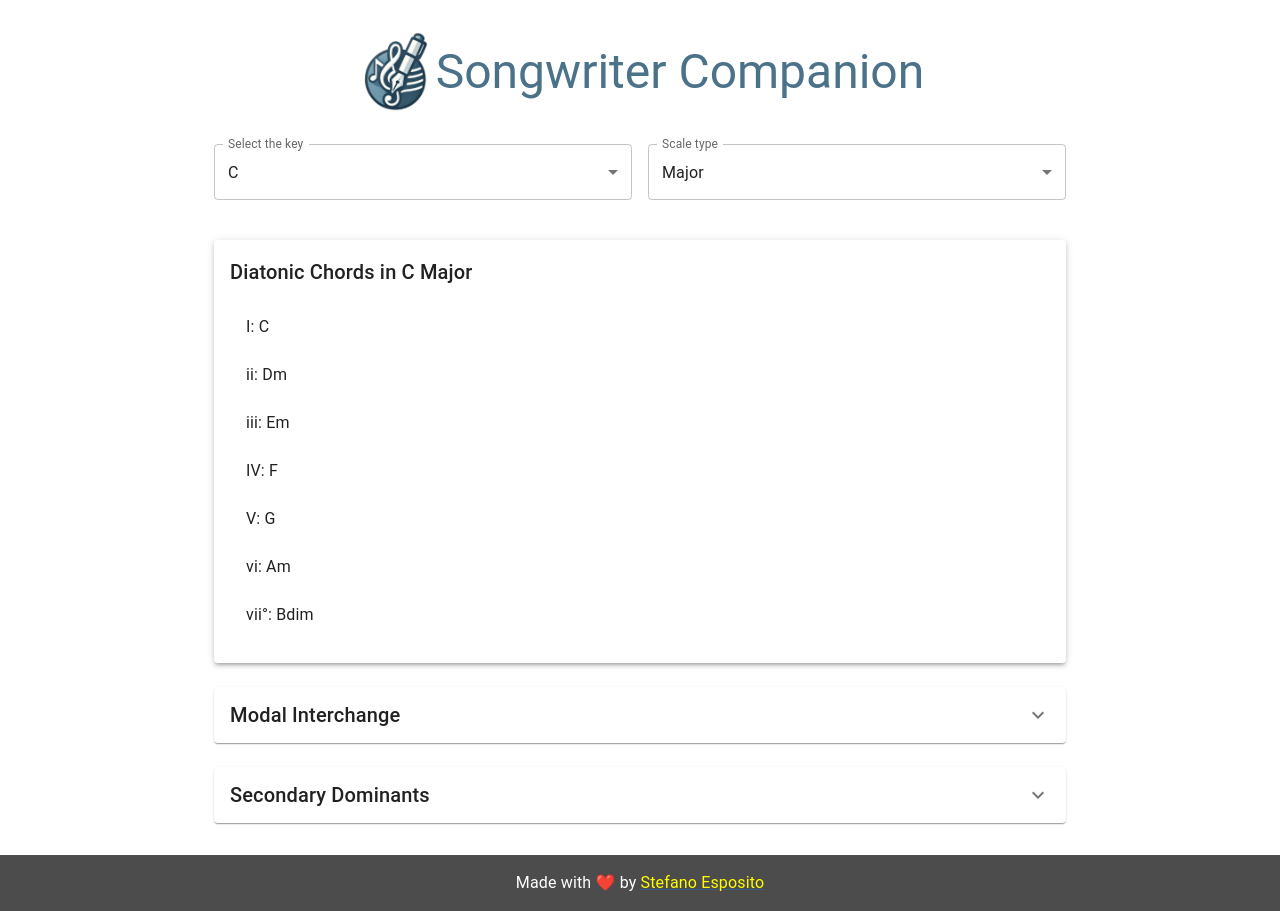
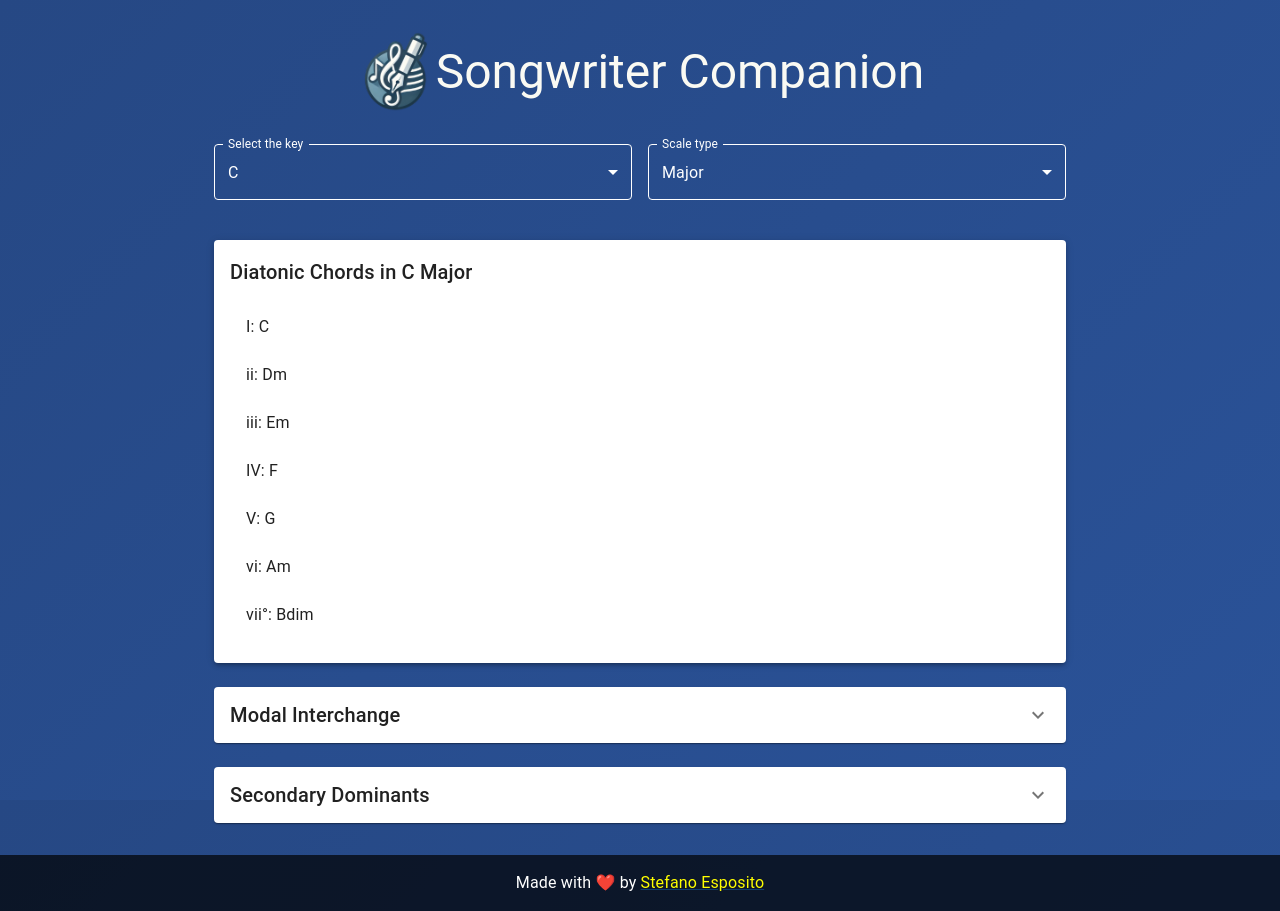
Before and after one commit to stefanoesposito/songwritercompanion, a React (Create React App) app: page / in a window 1280 px wide. Built offline with nearby package versions, Linux system fonts and the light colour scheme.

Commit message:
new styling

```diff
--- a/src/App.css
+++ b/src/App.css
@@ -5,33 +5,29 @@ html, body, #root {
 }
 
 body {
-  background: linear-gradient(135deg, #1e3c72 0%, #2a5298 100%);
-  color: #ffffff;
+  background: linear-gradient(135deg, #264884 0%, #2a5298 100%);
+  /*color: #ffffff;*/
   font-family: 'Roboto', sans-serif;
   margin: 0;
   padding: 0;
 }
 
-h1, h2, h6 {
-  color: #ffffff;
-}
+/*h1, h2, h6 {*/
+/*  color: #ffffff;*/
+/*}*/
 
 .MuiPaper-root {
-  background-color: rgba(255, 255, 255, 0.1);
+  background-color: rgba(255, 255, 255);
 }
 
 .MuiListItemText-primary {
-  color: #ffffff;
+  font-size: 24px;
 }
 
 .MuiFormControl-root, .MuiInputLabel-root, .MuiSelect-select {
   color: #ffffff;
 }
 
-.MuiSvgIcon-root {
-  color: #ffffff;
-}
-
 .MuiInputBase-root::before, .MuiInputBase-root::after {
   border-bottom: 1px solid rgba(255, 255, 255, 0.42);
 }
--- a/src/App.js
+++ b/src/App.js
@@ -4,6 +4,7 @@ import KeySelector from './KeySelector';
 import ChordDisplay from './ChordDisplay';
 import {Container, Typography, Box, useMediaQuery} from '@mui/material'
 import Logo from './assets/img/logo.png';
+import './App.css';
 
 function App() {
     const isMobile = useMediaQuery('(max-width:600px)');
@@ -35,7 +36,7 @@ function App() {
                     onClick={resetKey}
                 >
                     <img src={Logo} width={isMobile ? 70 : 80} alt="Songwriter Companion Logo" />
-                    <Typography variant={isMobile ? 'h4' : 'h3'} component="h1" align={'center'} color={'#4c7289'}>
+                    <Typography variant={isMobile ? 'h4' : 'h3'} component="h1" align={'center'} color={'#fafaf3'}>
                         Songwriter Companion
                     </Typography>
                 </div>
--- a/src/KeySelector.js
+++ b/src/KeySelector.js
@@ -1,29 +1,57 @@
-import React from 'react';
-import { FormControl, InputLabel, Select, MenuItem, Grid } from '@mui/material';
+import {FormControl, Grid, InputLabel, MenuItem, Select} from '@mui/material'
+import React from 'react'
 
 const keys = [
     'C', 'G', 'D', 'A', 'E', 'B', 'F#',
     'C#', 'F', 'Bb', 'Eb', 'Ab', 'Db', 'Gb',
-];
+]
 
 const displayKeys = [
     'C', 'G', 'D', 'A', 'E', 'B', 'F#',
     'C#', 'F', 'Bb', 'Eb', 'Ab', 'Db', 'Gb',
-];
+]
 
-const scaleTypes = ['Major', 'Minor'];
+const scaleTypes = ['Major', 'Minor']
 
-function KeySelector({ selectedKey, setSelectedKey, scaleType, setScaleType }) {
+function KeySelector({selectedKey, setSelectedKey, scaleType, setScaleType}) {
     return (
-        <Grid container spacing={2} style={{ marginTop: '1rem' }}>
+        <Grid container spacing={2} style={{marginTop: '1rem'}}>
             <Grid item xs={6}>
-                <FormControl fullWidth>
-                    <InputLabel id="key-label">Select the key</InputLabel>
+                <FormControl fullWidth sx={{color: 'white'}}>
+                    <InputLabel
+                        id="key-label"
+                        sx={{
+                            color: 'white',
+                            '&.Mui-focused': {
+                                color: 'white',
+                            },
+                            '&.MuiInputLabel-shrink': {
+                                color: 'white',
+                            },
+                        }}
+                    >
+                        Select the key
+                    </InputLabel>
                     <Select
                         labelId="key-label"
                         value={selectedKey}
                         label="Select the key"
                         onChange={(e) => setSelectedKey(e.target.value)}
+                        sx={{
+                            color: 'white',
+                            '.MuiOutlinedInput-notchedOutline': {
+                                borderColor: 'white',
+                            },
+                            '&:hover .MuiOutlinedInput-notchedOutline': {
+                                borderColor: 'white',
+                            },
+                            '&.Mui-focused .MuiOutlinedInput-notchedOutline': {
+                                borderColor: 'white',
+                            },
+                            '.MuiSvgIcon-root': {
+                                color: 'white',
+                            }
+                        }}
                     >
                         {keys.map((key, index) => (
                             <MenuItem key={key} value={key}>
@@ -36,12 +64,40 @@ function KeySelector({ selectedKey, setSelectedKey, scaleType, setScaleType }) {
 
             <Grid item xs={6}>
                 <FormControl fullWidth>
-                    <InputLabel id="scale-type-label">Scale type</InputLabel>
+                    <InputLabel
+                        id="scale-type-label"
+                        sx={{
+                            color: 'white',
+                            '&.Mui-focused': {
+                                color: 'white',
+                            },
+                            '&.MuiInputLabel-shrink': {
+                                color: 'white',
+                            },
+                        }}
+                    >
+                        Scale type
+                    </InputLabel>
                     <Select
                         labelId="scale-type-label"
                         value={scaleType}
                         label="Scale type"
                         onChange={(e) => setScaleType(e.target.value)}
+                        sx={{
+                            color: 'white',
+                            '.MuiOutlinedInput-notchedOutline': {
+                                borderColor: 'white',
+                            },
+                            '&:hover .MuiOutlinedInput-notchedOutline': {
+                                borderColor: 'white',
+                            },
+                            '&.Mui-focused .MuiOutlinedInput-notchedOutline': {
+                                borderColor: 'white',
+                            },
+                            '.MuiSvgIcon-root': {
+                                color: 'white',
+                            }
+                        }}
                     >
                         {scaleTypes.map((type) => (
                             <MenuItem key={type} value={type}>
@@ -52,7 +108,7 @@ function KeySelector({ selectedKey, setSelectedKey, scaleType, setScaleType }) {
                 </FormControl>
             </Grid>
         </Grid>
-    );
+    )
 }
 
-export default KeySelector;
+export default KeySelector
```
